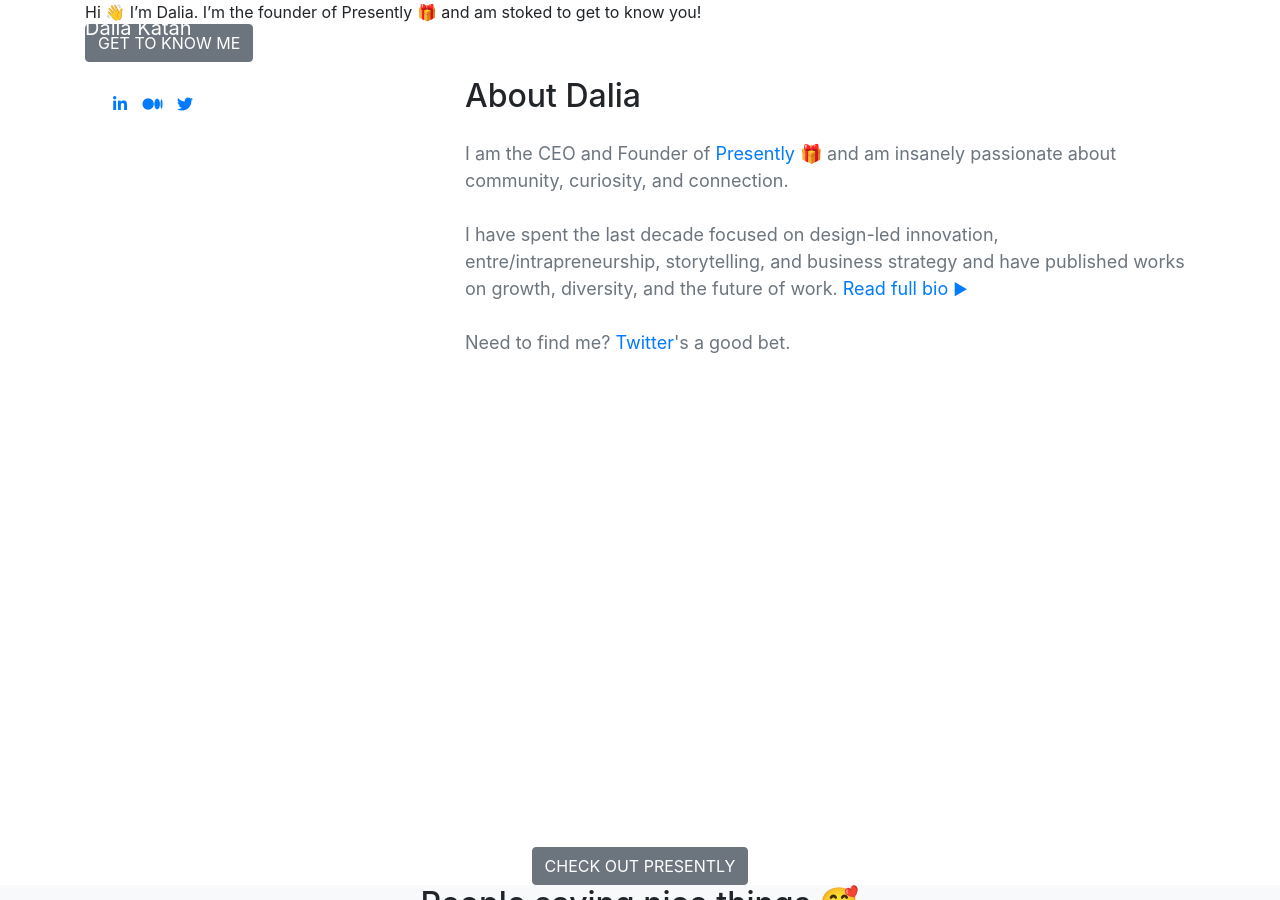
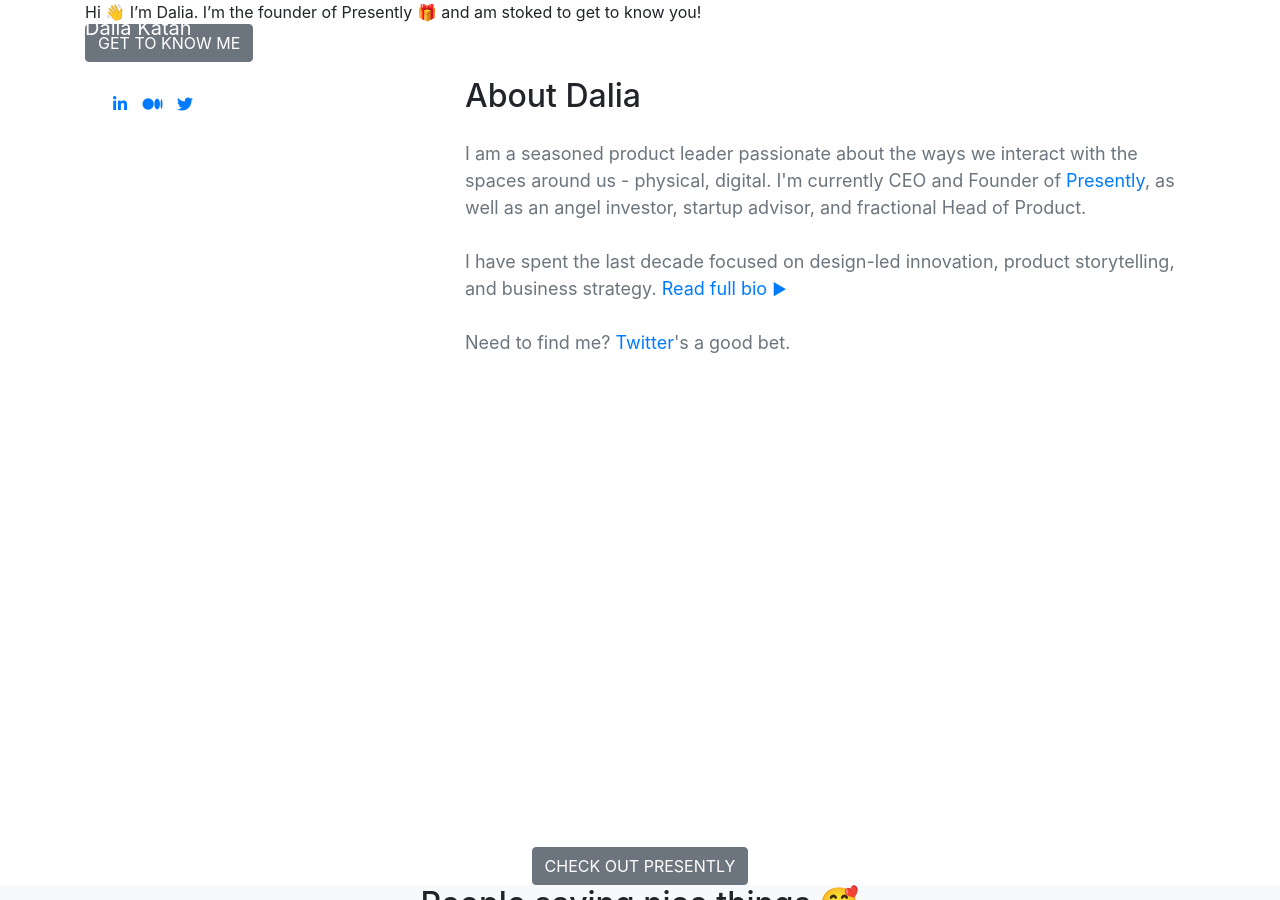
Before and after one commit to dalkat/dalkat.github.io, a Jekyll site: the page built from index.md, in a window 1280 px wide and 900 px high. Built offline with Jekyll 4.4.1, drawn with Linux system fonts in a browser that asks for light colours; nearby versions of some CDN libraries; some web fonts are replaced; library files that are not in the unit come from our copies.

Commit message:
updated bio

```diff
--- a/_data/home.yml
+++ b/_data/home.yml
@@ -5,7 +5,7 @@ intro:
 
 about:
   heading: About Dalia
-  subheading: I am the CEO and Founder of <a href="https://getpresently.com" target="_blank">Presently</a> 🎁 and am insanely passionate about community, curiosity, and connection. <br><br>I have spent the last decade focused on design-led innovation, entre/intrapreneurship, storytelling, and business strategy and have published works on growth, diversity, and the future of work. <a href="https://daliakatan.com/about">Read full bio <small>►</small></a><br><br>Need to find me? <a href="https://twitter.com/daliakatan" target="_blank">Twitter</a>'s a good bet.  <br><br>
+  subheading: I am a seasoned product leader passionate about the ways we interact with the spaces around us - physical, digital. I'm currently CEO and Founder of <a href="https://getpresently.com" target="_blank">Presently</a>, as well as an angel investor, startup advisor, and fractional Head of Product.<br><br>I have spent the last decade focused on design-led innovation, product storytelling, and business strategy. <a href="https://daliakatan.com/about">Read full bio <small>►</small></a><br><br>Need to find me? <a href="https://twitter.com/daliakatan" target="_blank">Twitter</a>'s a good bet.  <br><br>
   btn: Check out Presently
 
 team:
```
Also changed, not shown: _layouts/about.html (+4 -9 lines).
